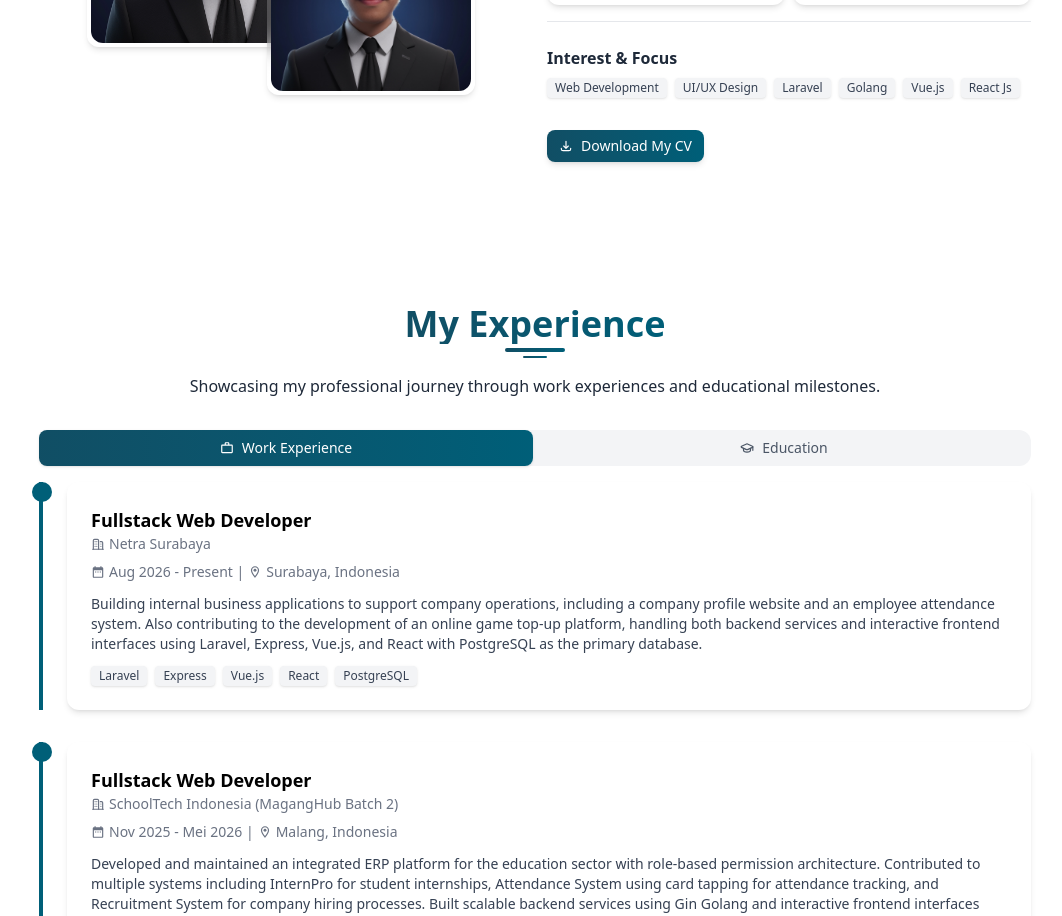
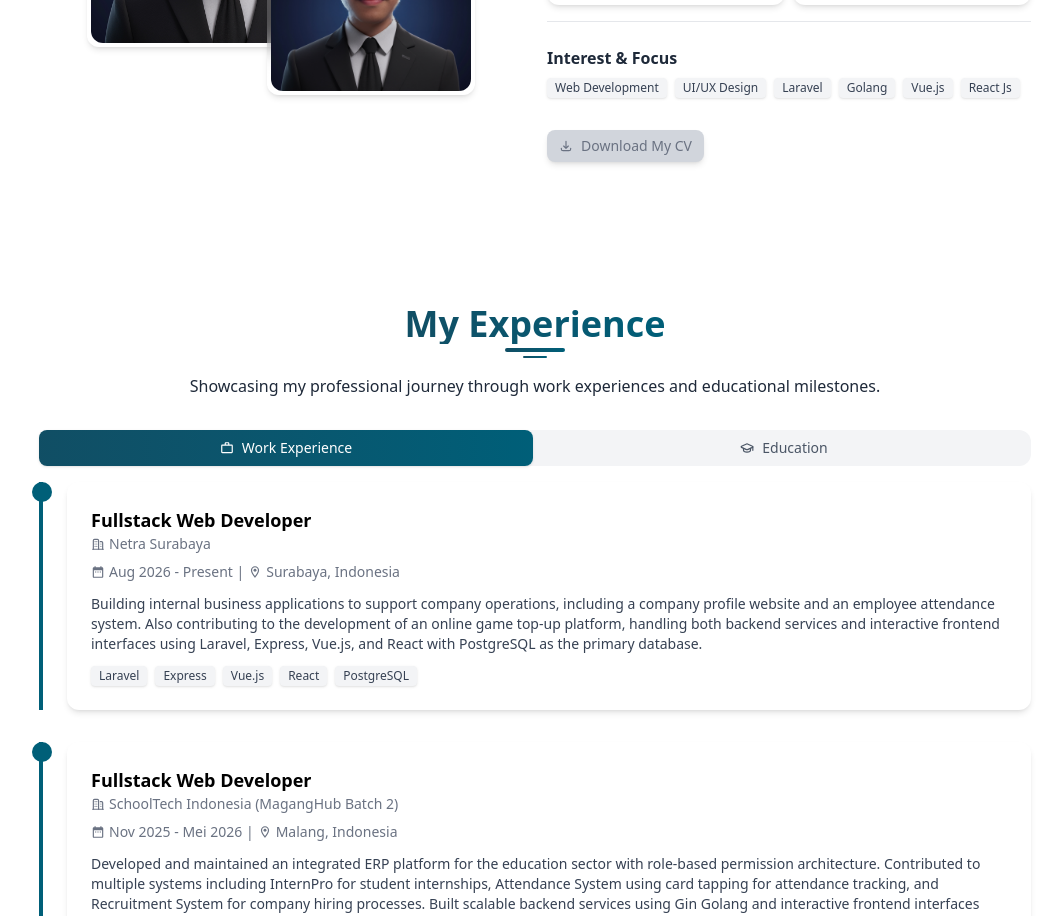
Before and after one commit to AqilulMuttaqin/portfolio-v1, a React (Vite) app: page / in a window 1280 px wide. Shown: the part 1360-2276 px from the top of the page, without its empty margins (105-1167 px from the left). Built offline with nearby package versions, Linux system fonts and the light colour scheme.

Commit message:
update: disable CV download button while updating the document

```diff
--- a/src/components/AboutSection.jsx
+++ b/src/components/AboutSection.jsx
@@ -195,13 +195,18 @@ const AboutSection = () => {
               </div>
 
               <div className="flex justify-center lg:justify-start">
-                <a
-                  href="https://drive.google.com/drive/u/0/folders/1khQQrvN5jAQ-2JL5zYGNTPzf5AAfzSJ-" target="_blank" rel="noopener noreferrer"
-                  className="flex justify-center mt-6 items-center px-3 py-1.5 bg-gradient-to-r from-cyan-900 to-cyan-800 text-white text-sm font-normal rounded-lg shadow-md hover:from-cyan-950 hover:to-cyan-900 transition-colors duration-300"
+                {/* Temporarily disabled: CV is still being updated.
+                    To re-enable, restore the <a> below with the updated CV link.
+                    href="https://drive.google.com/drive/u/0/folders/1khQQrvN5jAQ-2JL5zYGNTPzf5AAfzSJ-" */}
+                <button
+                  type="button"
+                  disabled
+                  title="CV is currently being updated"
+                  className="flex justify-center mt-6 items-center px-3 py-1.5 bg-gray-300 text-gray-500 text-sm font-normal rounded-lg shadow-md cursor-not-allowed"
                 >
                   <HiOutlineDownload className="inline-block mr-2" />
                   Download My CV
-                </a>
+                </button>
               </div>
             </div>
           </div>
```
